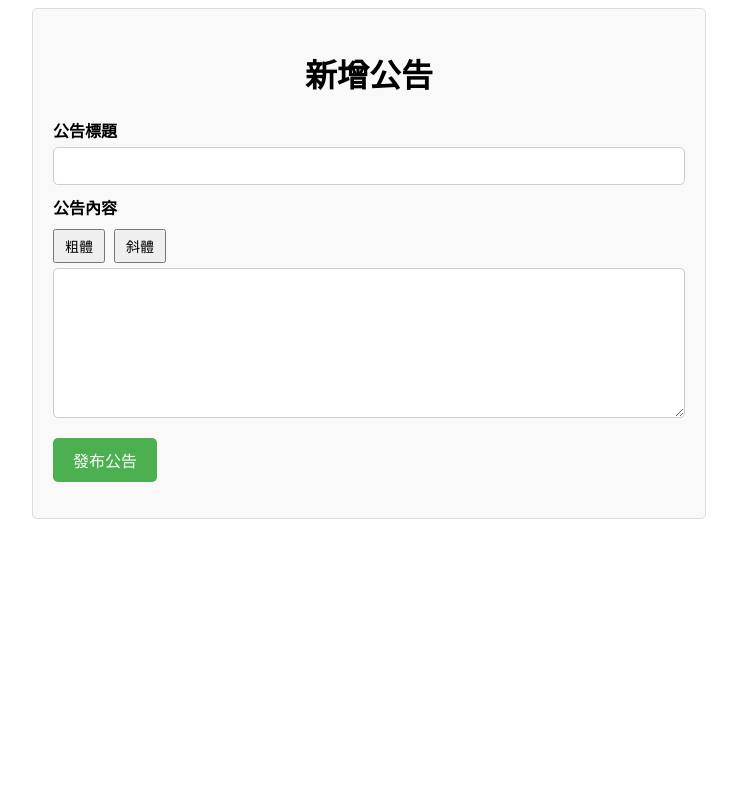
After one commit to Frank940516/PHP_project, a PHP site: page /announcement/createNewAnnouncement.php in a window 1280 px wide. The commit adds this page. Shown: the whole page, without its empty margins (271-1008 px from the left). Run offline with PHP 8.4, Linux system fonts and the light colour scheme; the visitor is signed in with stand-in values (Sample User, id 1).

Commit message:
announcement parts not done

```diff
--- /dev/null
+++ b/announcement/createNewAnnouncement.php
@@ -0,0 +1,106 @@
+<?php
+require('../db.inc');
+mysqli_set_charset($link, 'utf8');
+session_start();
+
+// 檢查是否為管理員
+if (!isset($_SESSION["type"]) || $_SESSION["type"] !== "Admin") {
+    header("Location: ../index.php");
+    exit();
+}
+?>
+
+<html>
+    <head>
+        <meta charset="UTF-8">
+        <title>新增公告</title>
+        <style>
+            .form-container {
+                width: 50%;
+                margin: 0 auto;
+                padding: 20px;
+                border: 1px solid #ddd;
+                border-radius: 5px;
+                background-color: #f9f9f9;
+            }
+            .form-container h1 {
+                text-align: center;
+            }
+            .form-container label {
+                display: block;
+                margin-top: 10px;
+                font-weight: bold;
+            }
+            .form-container textarea {
+                width: 100%;
+                height: 150px;
+                margin-top: 5px;
+                padding: 10px;
+                font-size: 14px;
+                border: 1px solid #ccc;
+                border-radius: 5px;
+            }
+            .form-container input[type="text"] {
+                width: 100%;
+                padding: 10px;
+                margin-top: 5px;
+                font-size: 14px;
+                border: 1px solid #ccc;
+                border-radius: 5px;
+            }
+            .form-container .markdown-tools {
+                margin-top: 10px;
+            }
+            .form-container .markdown-tools button {
+                margin-right: 5px;
+                padding: 5px 10px;
+                font-size: 14px;
+                cursor: pointer;
+            }
+            .form-container input[type="submit"] {
+                margin-top: 20px;
+                padding: 10px 20px;
+                font-size: 16px;
+                background-color: #4CAF50;
+                color: white;
+                border: none;
+                border-radius: 5px;
+                cursor: pointer;
+            }
+            .form-container input[type="submit"]:hover {
+                background-color: #45a049;
+            }
+        </style>
+        <script>
+            function insertMarkdown(tag) {
+                const textarea = document.getElementById("content");
+                const start = textarea.selectionStart;
+                const end = textarea.selectionEnd;
+                const text = textarea.value;
+                const selectedText = text.substring(start, end);
+                const markdown = tag + selectedText + tag;
+                textarea.value = text.substring(0, start) + markdown + text.substring(end);
+                textarea.focus();
+                textarea.setSelectionRange(start + tag.length, end + tag.length);
+            }
+        </script>
+    </head>
+    <body>
+        <div class="form-container">
+            <h1>新增公告</h1>
+            <form action="saveAnnouncement.php" method="POST">
+                <label for="title">公告標題</label>
+                <input type="text" id="title" name="title" required>
+
+                <label for="content">公告內容</label>
+                <div class="markdown-tools">
+                    <button type="button" onclick="insertMarkdown('**')">粗體</button>
+                    <button type="button" onclick="insertMarkdown('_')">斜體</button>
+                </div>
+                <textarea id="content" name="content" required></textarea>
+
+                <input type="submit" value="發布公告">
+            </form>
+        </div>
+    </body>
+</html>
--- a/login/loginCheck.php
+++ b/login/loginCheck.php
@@ -19,10 +19,11 @@
                     session_start();
                     $_SESSION["user"] = $row["Email"];
                     $_SESSION["name"] = $row["Name"];
+                    $_SESSION["type"] = $row["Type"];
                     header("Location: ../index.php"); // redirect to index page
                     exit();
                 } else { // password incorrect
-                    //header("Location: login.php?error=password"); // redirect to login page with error
+                    header("Location: login.php?error=password"); // redirect to login page with error
                     exit();
                 }
             } else { // account does not exist
--- a/login/logout.php
+++ b/login/logout.php
@@ -2,6 +2,7 @@
 session_start();
 session_unset();
 session_destroy();
-header("Location: ../index.php");
+$previousPage = isset($_SERVER['HTTP_REFERER']) ? $_SERVER['HTTP_REFERER'] : '../index.php';
+header("Location: $previousPage"); // Redirect to the previous page or index page if not available
 exit();
 ?>
```
Also changed, not shown: announcement/announcement.php (added, +121 -0 lines), announcement/detail.php (added, +38 -0 lines), announcement/saveAnnouncement.php (added, +46 -0 lines), index.php (+11 -0 lines), announcement/edit.php (added).
